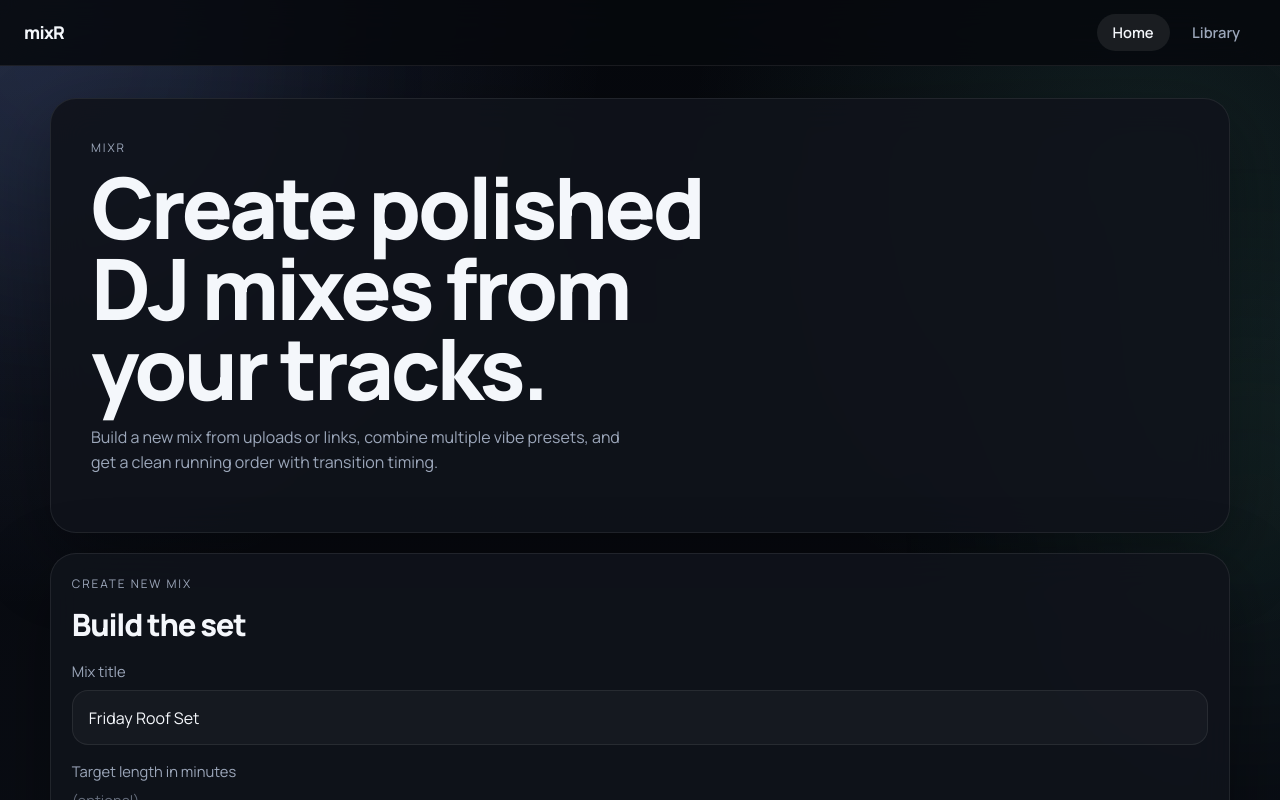
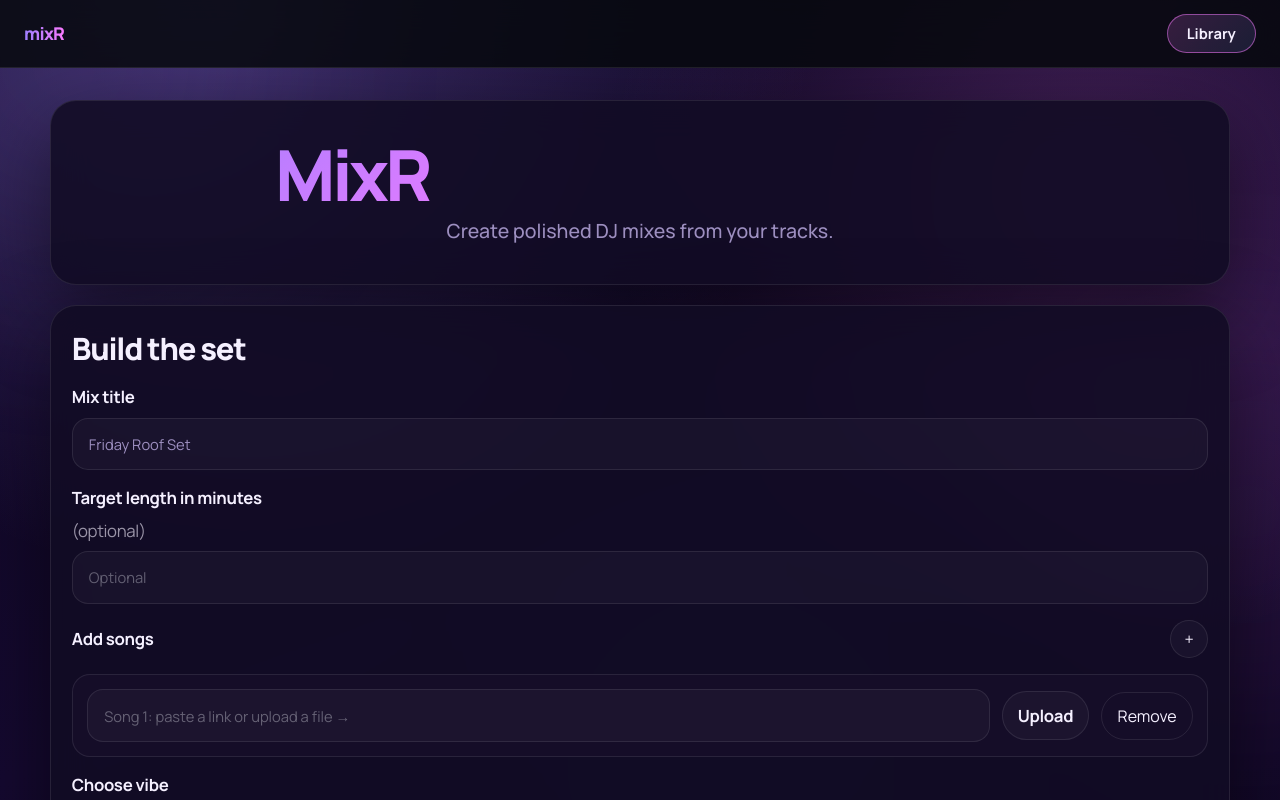
Before and after one commit to J-Pitt/mixr, a React (Vite) app: page / in a window 1280 px wide. Shown: the top 800 px of the page. Built offline with nearby package versions, Linux system fonts and the light colour scheme.

Commit message:
chore: auto-save 2026-08-10T12:32:34.152Z

```diff
--- a/src/App.tsx
+++ b/src/App.tsx
@@ -292,12 +292,15 @@ function App() {
     <div className="page-shell">
       <div className="ambient ambient-left" />
       <div className="ambient ambient-right" />
+      <div className="ambient ambient-bottom" />
 
       <nav className="topnav">
         <span className="topnav-logo">mixR</span>
         <div className="topnav-links">
-          <button type="button" className={view === 'home'    ? 'topnav-btn active' : 'topnav-btn'} onClick={() => setView('home')}>Home</button>
-          <button type="button" className={view === 'library' ? 'topnav-btn active' : 'topnav-btn'} onClick={() => setView('library')}>Library</button>
+          {view === 'library' && (
+            <button type="button" className="topnav-btn" onClick={() => setView('home')}>← Home</button>
+          )}
+          <button type="button" className={view === 'library' ? 'topnav-lib-btn active' : 'topnav-lib-btn'} onClick={() => setView('library')}>Library</button>
         </div>
       </nav>
 
@@ -307,17 +310,13 @@ function App() {
         ) : (
           <>
             <section className="hero-block">
-              <p className="eyebrow">mixR</p>
-              <h1>Create polished DJ mixes from your tracks.</h1>
-              <p className="hero-copy">
-                Build a new mix from uploads or links, combine multiple vibe presets, and get a clean running order with transition timing.
-              </p>
+              <h1 className="hero-logo">MixR</h1>
+              <p className="hero-tagline">Create polished DJ mixes from your tracks.</p>
             </section>
 
             <section className="panel create-panel">
               <div className="section-heading block-heading">
                 <div>
-                  <p className="eyebrow">Create New Mix</p>
                   <h2>Build the set</h2>
                 </div>
               </div>
@@ -344,7 +343,7 @@ function App() {
                         <input
                           value={row.value}
                           onChange={(e) => updateSongRow(row.id, (r) => ({ ...r, value: e.target.value }))}
-                          placeholder={`Song ${index + 1}: paste YouTube, Spotify, or SoundCloud link`}
+                          placeholder={`Song ${index + 1}: paste a link or upload a file →`}
                         />
                         <label className="file-button">
                           <input type="file" accept="audio/*" onChange={(e) => updateSongRow(row.id, (r) => ({ ...r, file: e.target.files?.[0] ?? null }))} />
--- a/src/styles.css
+++ b/src/styles.css
@@ -2,19 +2,21 @@
 
 :root {
   color-scheme: dark;
-  --bg: #07090d;
-  --panel: rgba(16, 19, 27, 0.9);
-  --panel-soft: rgba(20, 24, 34, 0.75);
-  --stroke: rgba(255, 255, 255, 0.08);
-  --stroke-strong: rgba(255, 255, 255, 0.16);
-  --text: #f4f7fb;
-  --muted: #9ca7ba;
-  --accent: #88a8ff;
-  --accent-2: #71e3c9;
-  --warning: #f3c969;
-  --error: #ff8f72;
-  --success: #74d99f;
-  --shadow: 0 24px 72px rgba(0, 0, 0, 0.34);
+  --bg: #0a0614;
+  --panel: rgba(18, 12, 36, 0.88);
+  --panel-soft: rgba(24, 16, 44, 0.72);
+  --stroke: rgba(255, 255, 255, 0.09);
+  --stroke-strong: rgba(255, 255, 255, 0.18);
+  --text: #f5f0ff;
+  --muted: #9d8fc0;
+  --accent: #9d7fff;       /* violet */
+  --accent-2: #5de8c0;     /* teal */
+  --accent-3: #f97aff;     /* pink */
+  --accent-4: #ffb347;     /* amber */
+  --warning: #f7c84a;
+  --error: #ff7b60;
+  --success: #56e09a;
+  --shadow: 0 28px 80px rgba(0, 0, 0, 0.52);
 }
 
 * {
@@ -30,9 +32,10 @@ body,
 
 body {
   background:
-    radial-gradient(circle at top left, rgba(136, 168, 255, 0.16), transparent 28%),
-    radial-gradient(circle at 90% 10%, rgba(113, 227, 201, 0.11), transparent 24%),
-    linear-gradient(180deg, #06080d 0%, #0a0d14 55%, #06080d 100%);
+    radial-gradient(circle at 18% 0%,   rgba(157, 127, 255, 0.32), transparent 32%),
+    radial-gradient(circle at 85% 12%,  rgba(249, 122, 255, 0.2),  transparent 28%),
+    radial-gradient(circle at 50% 100%, rgba(93, 232, 192, 0.13),  transparent 30%),
+    linear-gradient(160deg, #0e0720 0%, #150930 40%, #0a0618 100%);
   color: var(--text);
   font-family: 'Manrope', sans-serif;
 }
@@ -84,13 +87,19 @@ input:focus {
 .ambient-left {
   top: -10rem;
   left: -10rem;
-  background: rgba(136, 168, 255, 0.24);
+  background: rgba(157, 127, 255, 0.36);
 }
 
 .ambient-right {
   top: 18rem;
   right: -12rem;
-  background: rgba(113, 227, 201, 0.16);
+  background: rgba(249, 122, 255, 0.2);
+}
+
+.ambient-bottom {
+  bottom: -12rem;
+  left: 40%;
+  background: rgba(93, 232, 192, 0.16);
 }
 
 .topnav {
@@ -110,6 +119,10 @@ input:focus {
   font-size: 1.1rem;
   font-weight: 800;
   letter-spacing: -0.04em;
+  background: linear-gradient(90deg, var(--accent), var(--accent-3));
+  -webkit-background-clip: text;
+  -webkit-text-fill-color: transparent;
+  background-clip: text;
 }
 
 .topnav-links {
@@ -138,12 +151,62 @@ input:focus {
   background: rgba(255, 255, 255, 0.08);
 }
 
+.topnav-lib-btn {
+  border: 1.5px solid rgba(249, 122, 255, 0.5);
+  border-radius: 999px;
+  background: linear-gradient(135deg, rgba(249, 122, 255, 0.18), rgba(123, 159, 255, 0.14));
+  color: var(--text);
+  padding: 0.55rem 1.2rem;
+  font-size: 0.92rem;
+  font-weight: 700;
+  transition: transform 140ms ease, border-color 140ms ease, background 140ms ease;
+}
+
+.topnav-lib-btn:hover {
+  transform: translateY(-1px);
+  border-color: rgba(249, 122, 255, 0.75);
+  background: linear-gradient(135deg, rgba(249, 122, 255, 0.28), rgba(123, 159, 255, 0.22));
+}
+
+.topnav-lib-btn.active {
+  background: linear-gradient(135deg, rgba(249, 122, 255, 0.36), rgba(123, 159, 255, 0.28));
+  border-color: rgba(249, 122, 255, 0.9);
+}
+
 .app-frame {
   position: relative;
   z-index: 1;
   width: min(1180px, calc(100% - 2rem));
   margin: 0 auto;
   padding: 2rem 0 3rem;
+}
+
+.hero-block {
+  text-align: center;
+  padding: 3rem 2rem 2.5rem;
+  background: linear-gradient(160deg,
+    rgba(157, 127, 255, 0.16) 0%,
+    rgba(249, 122, 255, 0.1) 60%,
+    rgba(93, 232, 192, 0.07) 100%);
+  border-color: rgba(157, 127, 255, 0.22);
+}
+
+.hero-logo {
+  margin: 0 0 0.6rem;
+  font-size: clamp(2.8rem, 6vw, 4.4rem);
+  font-weight: 800;
+  letter-spacing: -0.05em;
+  background: linear-gradient(135deg, var(--accent), var(--accent-3));
+  -webkit-background-clip: text;
+  -webkit-text-fill-color: transparent;
+  background-clip: text;
+}
+
+.hero-tagline {
+  margin: 0;
+  font-size: clamp(1rem, 2vw, 1.22rem);
+  color: var(--muted);
+  font-weight: 500;
 }
 
 .hero-block,
@@ -168,7 +231,10 @@ input:focus {
   font-size: 0.74rem;
   letter-spacing: 0.16em;
   text-transform: uppercase;
-  color: var(--muted);
+  background: linear-gradient(90deg, var(--accent-2), var(--accent));
+  -webkit-background-clip: text;
+  -webkit-text-fill-color: transparent;
+  background-clip: text;
 }
 
 h1,
@@ -251,11 +317,19 @@ h3 {
   gap: 0.6rem;
 }
 
-.form-stack label span,
+.form-stack label > span,
 .form-section > span,
 .compact-row span {
+  font-size: 1.05rem;
+  font-weight: 700;
+  color: var(--text);
+  letter-spacing: -0.02em;
+}
+
+.form-stack input,
+.song-row input {
+  font-size: 0.92rem;
   color: var(--muted);
-  font-size: 0.92rem;
 }
 
 .compact-row {
@@ -481,8 +555,9 @@ h3 {
 }
 
 .vibe-chip.active {
-  border-color: rgba(136, 168, 255, 0.45);
-  background: rgba(136, 168, 255, 0.14);
+  border-color: rgba(249, 122, 255, 0.55);
+  background: linear-gradient(135deg, rgba(249, 122, 255, 0.2), rgba(123, 159, 255, 0.14));
+  color: #fff;
 }
 
 .file-button:hover,
@@ -496,9 +571,15 @@ h3 {
 
 .generate-button {
   padding: 1rem 1.15rem;
-  background: linear-gradient(180deg, #90acff, #6f8eff);
-  color: #09111e;
+  background: linear-gradient(135deg, #a78bff, #6b8dff, #5de8c0);
+  color: #06090f;
   font-weight: 800;
+  border: none;
+  box-shadow: 0 4px 24px rgba(123, 159, 255, 0.3);
+}
+
+.generate-button:not(:disabled):hover {
+  box-shadow: 0 6px 32px rgba(123, 159, 255, 0.45);
 }
 
 .generate-button:disabled {
@@ -588,7 +669,7 @@ h3 {
 .mini-wave-bar {
   flex: 1;
   border-radius: 999px 999px 0 0;
-  background: linear-gradient(180deg, var(--accent), var(--accent-2));
+  background: linear-gradient(180deg, var(--accent-3), var(--accent), var(--accent-2));
 }
 
 .plan-panel {
@@ -629,7 +710,7 @@ h3 {
   display: grid;
   place-items: center;
   border-radius: 16px;
-  background: rgba(136, 168, 255, 0.14);
+  background: linear-gradient(135deg, rgba(249, 122, 255, 0.22), rgba(123, 159, 255, 0.18));
   font-size: 1.05rem;
 }
 
```
